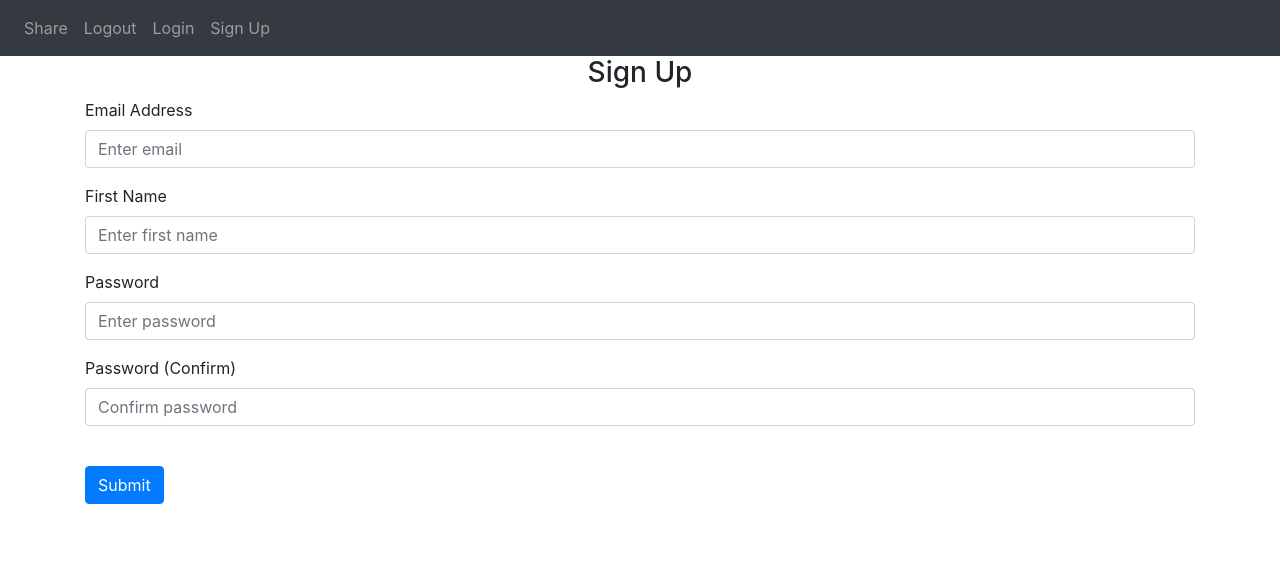
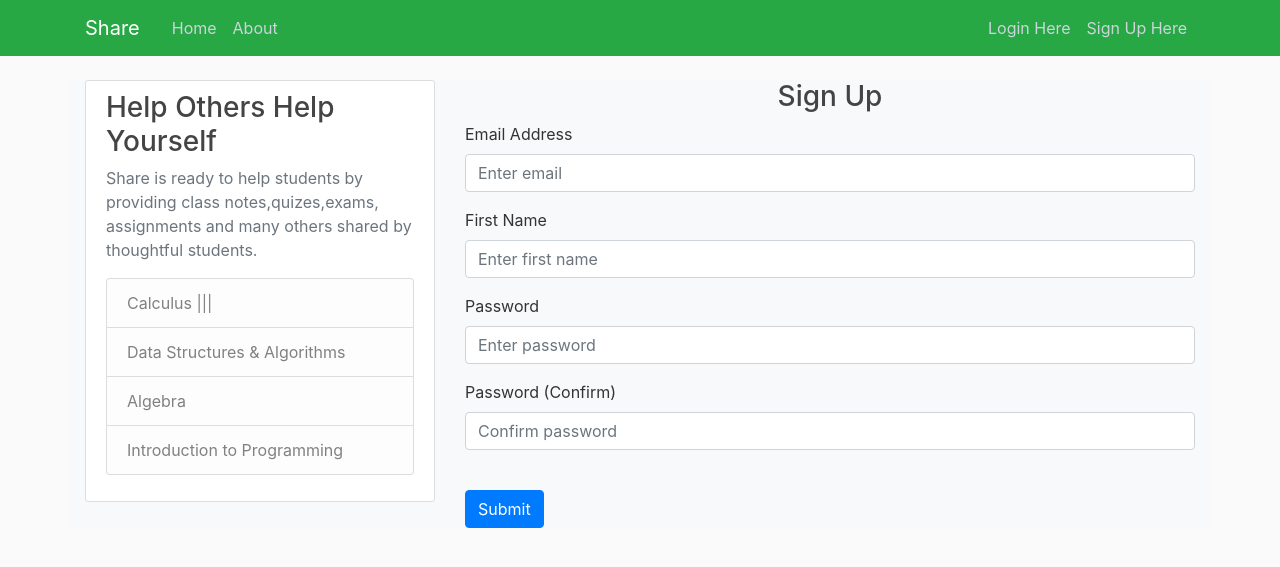
Before and after one commit to kluong2/COSC484_group9, a Flask app: page /signup in a window 1280 px wide. Shown: the top 567 px of the page. Run offline with Flask 2, Linux system fonts and the light colour scheme; some libraries are stand-ins or nearby versions.

Commit message:
fixed sinup page bug and updated share front page

```diff
--- a/share/updated_share/templates/layout.html
+++ b/share/updated_share/templates/layout.html
@@ -34,7 +34,7 @@
           <!-- Navbar Right Side -->
           <div class="navbar-nav">
             <a class="nav-item nav-link" href="/login">Login Here</a>
-            <a class="nav-item nav-link" href="/register">Sign Up Here</a>
+            <a class="nav-item nav-link" href="/signup">Sign Up Here</a>
           </div>
         </div>
       </div>
@@ -47,7 +47,7 @@
       <div class="col-md-4">
         <div class="content-section ">
           <h3>Help Others Help Yourself</h3>
-          <p class='text-muted'>Share is ready to help students by students with detailed answers to problems.
+          <p class='text-muted'>Share is ready to help students by providing class notes,quizes,exams, assignments and many others shared by thoughtful students.
             <ul class="list-group">
               <li class="list-group-item list-group-item-light">Calculus |||</li>
               <li class="list-group-item list-group-item-light">Data Structures & Algorithms</li>
--- a/share/updated_share/templates/sign_up.html
+++ b/share/updated_share/templates/sign_up.html
@@ -1,4 +1,4 @@
-{% extends "base.html" %} {% block title %}Sign Up{% endblock %} {% block
+{% extends "home.html" %} {% block title %}Sign Up{% endblock %} {% block
   content %}
   <form method="POST">
     <h3 align="center">Sign Up</h3>
```
Also changed, not shown: share/updated_share/flaskB.py (line endings or trailing spaces).
